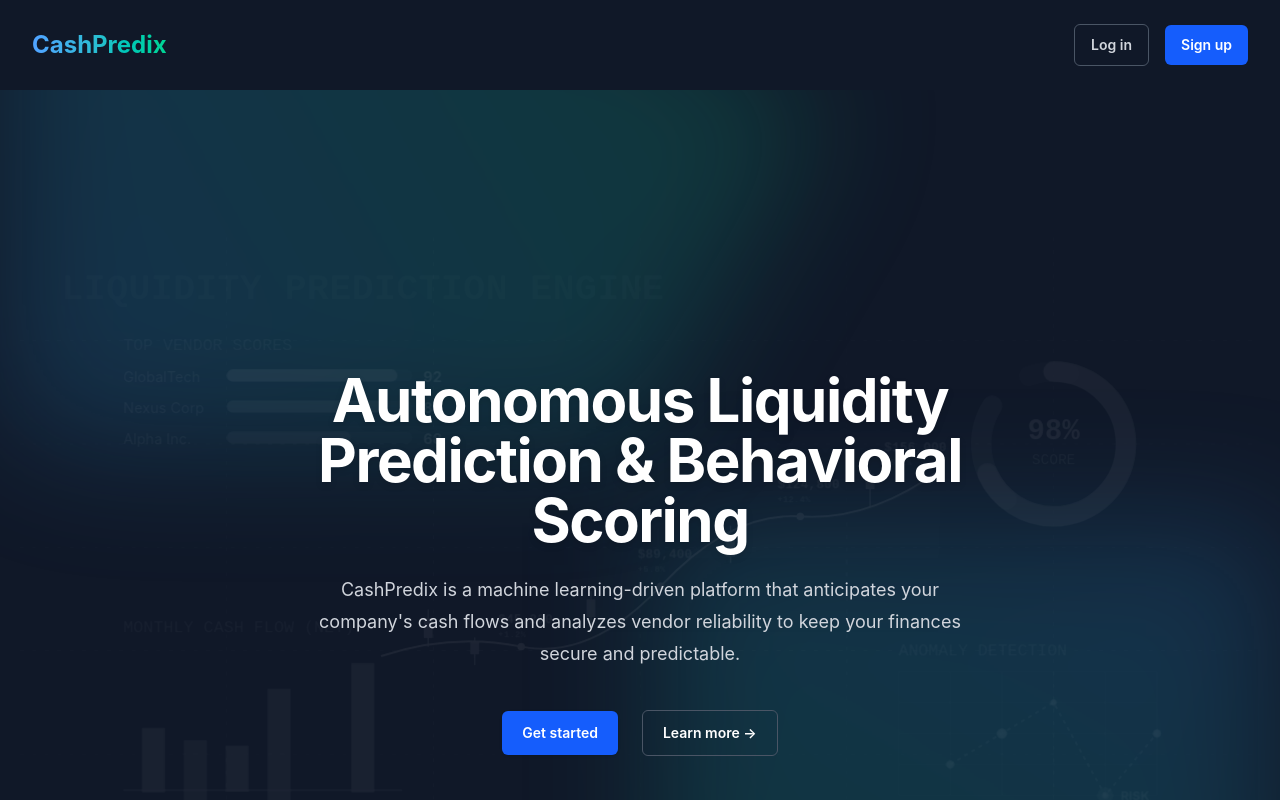
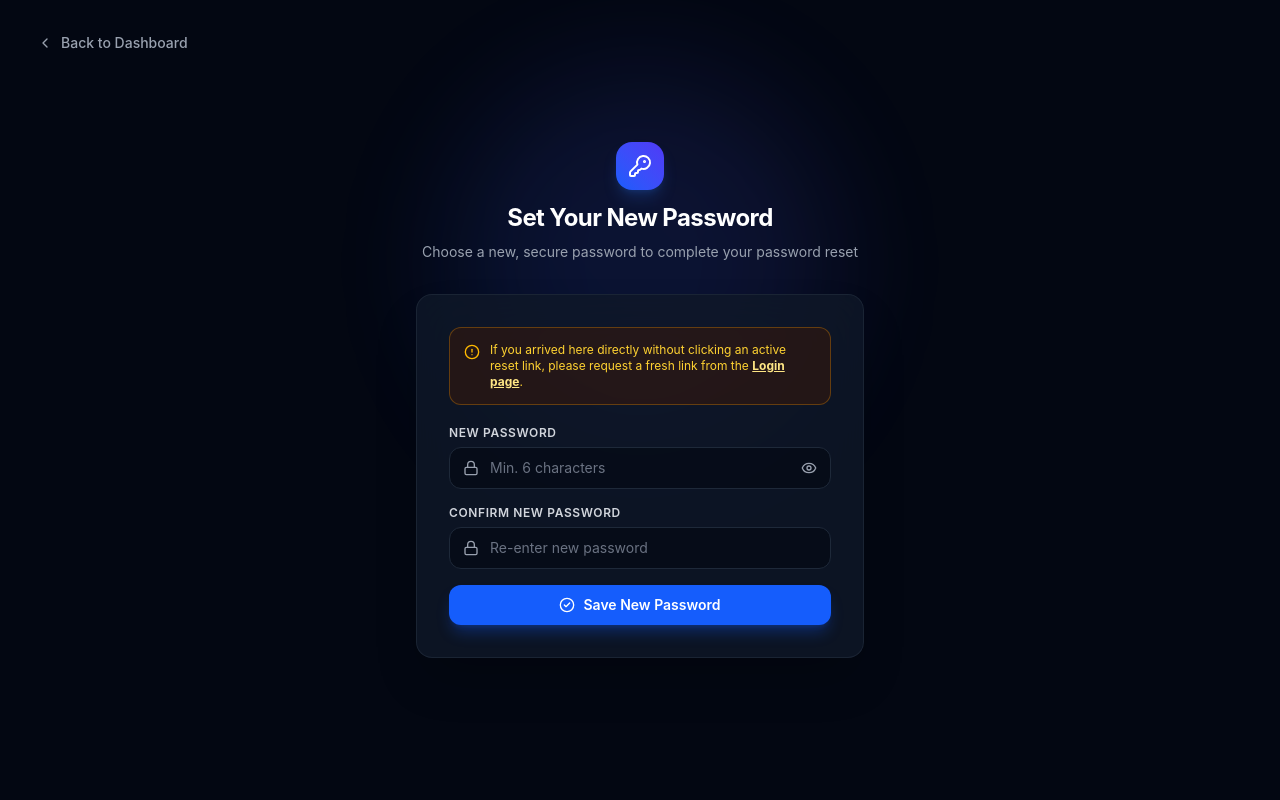
Before and after one commit to mervegazi/CashPredix, a React (Vite) app: page /CashPredix/reset-password in a window 1280 px wide. Before the commit this address led to /CashPredix. Shown: the top 800 px of the page. Built offline with nearby package versions, Linux system fonts and the light colour scheme; no server answers.

Commit message:
fix(auth): handle password recovery event, forward to Enter New Password page directly

```diff
--- /dev/null
+++ b/redirect_server.cjs
@@ -0,0 +1,60 @@
+const http = require('http');
+
+const PORT = 3000;
+
+const server = http.createServer((req, res) => {
+  res.writeHead(200, { 'Content-Type': 'text/html' });
+  res.end(`<!DOCTYPE html>
+<html lang="en">
+<head>
+  <meta charset="utf-8">
+  <title>Redirecting to CashPredix...</title>
+  <style>
+    body {
+      margin: 0;
+      background: #030712;
+      color: #f3f4f6;
+      font-family: -apple-system, BlinkMacSystemFont, "Segoe UI", Roboto, sans-serif;
+      display: flex;
+      flex-direction: column;
+      align-items: center;
+      justify-content: center;
+      min-height: 100vh;
+    }
+    .spinner {
+      width: 40px;
+      height: 40px;
+      border: 3px solid rgba(59, 130, 246, 0.2);
+      border-top-color: #3b82f6;
+      border-radius: 50%;
+      animation: spin 0.8s linear infinite;
+      margin-bottom: 16px;
+    }
+    @keyframes spin {
+      to { transform: rotate(360deg); }
+    }
+  </style>
+  <script>
+    var hash = window.location.hash || '';
+    var base = 'https://mervegazi.github.io/CashPredix';
+
+    // If this is a password recovery link, send directly to Enter New Password page
+    if (hash.indexOf('type=recovery') !== -1 || window.location.pathname.indexOf('change-password') !== -1 || window.location.pathname.indexOf('reset-password') !== -1) {
+      document.title = 'Redirecting to Enter New Password...';
+      window.location.replace(base + '/change-password' + hash);
+    } else {
+      // Otherwise, send to Dashboard
+      window.location.replace(base + '/dashboard' + hash);
+    }
+  </script>
+</head>
+<body>
+  <div class="spinner"></div>
+  <p id="msg">Processing authentication... Redirecting to CashPredix...</p>
+</body>
+</html>`);
+});
+
+server.listen(PORT, '127.0.0.1', () => {
+  console.log('CashPredix Auth Redirect Server running on http://127.0.0.1:' + PORT);
+});
--- a/src/App.jsx
+++ b/src/App.jsx
@@ -73,15 +73,9 @@
               }
             />
 
-            {/* Standalone Change Password route */}
-            <Route
-              path="/change-password"
-              element={
-                <ProtectedRoute>
-                  <ChangePasswordPage />
-                </ProtectedRoute>
-              }
-            />
+            {/* Change Password / Reset Password routes */}
+            <Route path="/change-password" element={<ChangePasswordPage />} />
+            <Route path="/reset-password" element={<ChangePasswordPage />} />
 
             {/* Protected Dashboard Routes */}
             <Route
--- a/src/contexts/AuthContext.jsx
+++ b/src/contexts/AuthContext.jsx
@@ -50,6 +50,15 @@
       }
     }
 
+    // Check if arriving from a password recovery link
+    if (window.location.hash.includes('type=recovery')) {
+      const changePwPath = `${window.location.origin}${import.meta.env.BASE_URL}change-password${window.location.hash}`;
+      if (!window.location.pathname.includes('/change-password')) {
+        window.location.replace(changePwPath);
+        return;
+      }
+    }
+
     // Check Supabase session with safety timeout
     let isMounted = true;
     const sessionPromise = supabase.auth.getSession();
@@ -82,13 +91,21 @@
     // 3. Listen for Supabase auth state changes
     const {
       data: { subscription },
-    } = supabase.auth.onAuthStateChange((_event, newSession) => {
+    } = supabase.auth.onAuthStateChange((event, newSession) => {
       if (!isMounted) return;
       if (newSession) {
         setSession(newSession);
         setUser(newSession.user);
         setSupabaseStatus('connected');
         localStorage.removeItem('cashpredix_demo_session');
+
+        // Redirect to change-password if recovery link triggered
+        if (event === 'PASSWORD_RECOVERY') {
+          const target = `${window.location.origin}${import.meta.env.BASE_URL}change-password`;
+          if (!window.location.pathname.includes('/change-password')) {
+            window.location.replace(target);
+          }
+        }
       } else if (!localStorage.getItem('cashpredix_demo_session')) {
         setSession(null);
         setUser(null);
--- a/src/pages/auth/ChangePasswordPage.jsx
+++ b/src/pages/auth/ChangePasswordPage.jsx
@@ -9,7 +9,8 @@
   EyeOff,
   CheckCircle2,
   Loader2,
-  ChevronLeft
+  ChevronLeft,
+  AlertCircle
 } from 'lucide-react';
 
 export default function ChangePasswordPage() {
@@ -19,7 +20,7 @@
   const [errors, setErrors] = useState({});
   const [isSubmitting, setIsSubmitting] = useState(false);
 
-  const { updatePassword, user } = useAuth();
+  const { updatePassword, user, loading } = useAuth();
   const navigate = useNavigate();
 
   const validate = () => {
@@ -50,7 +51,7 @@
     setIsSubmitting(true);
     try {
       await updatePassword(newPassword);
-      toast.success('Your password has been updated securely!');
+      toast.success('Your password has been updated securely! Redirecting to Dashboard...');
       setNewPassword('');
       setConfirmPassword('');
       setTimeout(() => {
@@ -64,6 +65,15 @@
       setIsSubmitting(false);
     }
   };
+
+  if (loading) {
+    return (
+      <div className="min-h-screen flex items-center justify-center bg-gray-950 text-white">
+        <Loader2 className="w-8 h-8 text-blue-400 animate-spin mr-3" />
+        <span className="text-sm text-gray-400">Verifying session...</span>
+      </div>
+    );
+  }
 
   return (
     <div className="min-h-screen relative flex flex-col justify-center items-center py-12 px-4 sm:px-6 lg:px-8 bg-gray-950 text-gray-100 transition-colors">
@@ -89,10 +99,12 @@
             <KeyRound className="w-6 h-6 text-white" />
           </div>
           <h2 className="text-2xl font-bold tracking-tight text-white">
-            Change Password
+            Set Your New Password
           </h2>
           <p className="mt-2 text-sm text-gray-400">
-            {user?.email ? `Update password for ${user.email}` : 'Enter your new secure password'}
+            {user?.email
+              ? `Enter a new password for ${user.email}`
+              : 'Choose a new, secure password to complete your password reset'}
           </p>
         </div>
 
@@ -100,6 +112,18 @@
           {errors.form && (
             <div className="mb-5 p-3.5 rounded-xl bg-red-950/50 border border-red-500/40 text-red-300 text-sm">
               {errors.form}
+            </div>
+          )}
+
+          {!user && (
+            <div className="mb-5 p-3.5 rounded-xl bg-amber-950/40 border border-amber-500/30 text-amber-300 text-xs flex items-start gap-2.5">
+              <AlertCircle className="w-4 h-4 shrink-0 text-amber-400 mt-0.5" />
+              <span>
+                If you arrived here directly without clicking an active reset link, please request a fresh link from the{' '}
+                <Link to="/login" className="underline font-bold text-amber-200">
+                  Login page
+                </Link>.
+              </span>
             </div>
           )}
 
@@ -190,7 +214,7 @@
               ) : (
                 <>
                   <CheckCircle2 className="w-4 h-4" />
-                  <span>Update Password</span>
+                  <span>Save New Password</span>
                 </>
               )}
             </button>
```
